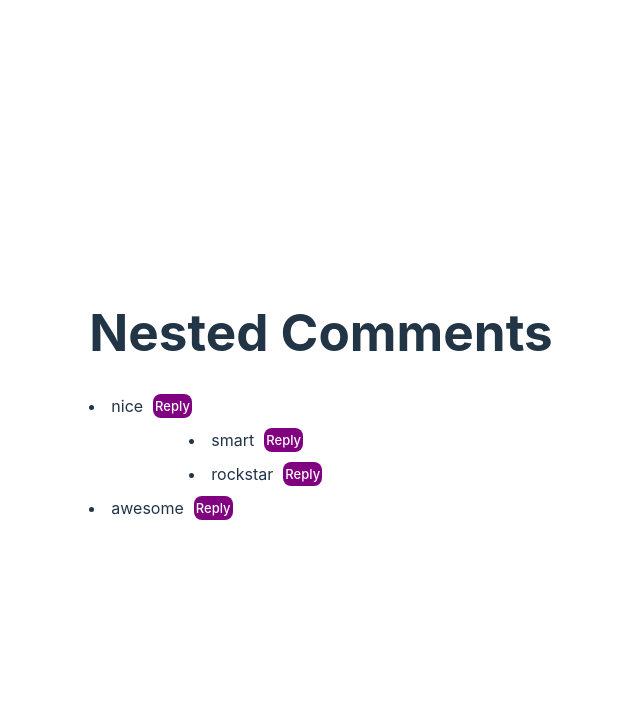
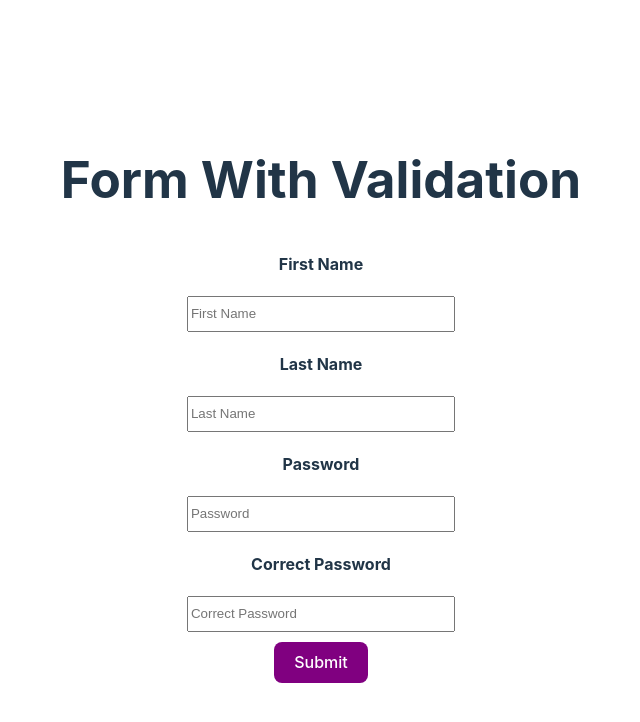
Before and after one commit to saurabhsep99/react-machine-coding, a React (Vite) app: page / in a window 1280 px wide. Shown: the top 722 px of the page, without its empty margins (319-959 px from the left). Built offline with nearby package versions, Linux system fonts and the light colour scheme.

Commit message:
added form validation machine coding solution

```diff
--- a/src/App.tsx
+++ b/src/App.tsx
@@ -1,6 +1,7 @@
 import { useState } from 'react'
 import './App.css'
 import NestedComponents from './components/nested-comments'
+import FormWithValidation from './components/form-with-validation'
 
 function App() {
   const [count, setCount] = useState(0)
@@ -8,8 +9,11 @@ function App() {
   return (
     <>
      <div>
-      <h1>Nested Comments</h1>
-      <NestedComponents/>
+      {/* <h1>Nested Comments</h1>
+      <NestedComponents/> */}
+
+      <h1>Form With Validation</h1>
+        <FormWithValidation/>
      </div>
     </>
   )
--- /dev/null
+++ b/src/components/form-with-validation/index.jsx
@@ -0,0 +1,80 @@
+import { useState, useRef, useEffect } from 'react'
+
+let jsonData = [
+    {
+        id: 1,
+        name: "First Name",
+        placeHolder: 'First Name',
+        type: "text",
+        errorMsg: "Please enter your first name",
+        value: "",
+        isError:false
+    },
+    {
+        id: 2,
+        name: "Last Name",
+        placeHolder: 'Last Name',
+        type: "text",
+        errorMsg: "Please enter your Last name",
+        value: "",
+        isError:false
+    },
+    {
+        id: 3,
+        name: "Password",
+        placeHolder: 'Password',
+        type: "password",
+        errorMsg: "Please enter your Password",
+        value: "",
+        isError:false
+    },
+    {
+        id: 4,
+        name: "Correct Password",
+        placeHolder: 'Correct Password',
+        type: "password",
+        errorMsg: "Please enter Correct Password",
+        value: "",
+        isError:false
+    }
+]
+function FormWithValidation() {
+    const [formData, setFormData] = useState(jsonData || []);
+
+    const handleSubmit=(e)=>{
+           e.preventDefault();
+         let updatedState =  formData.map((item)=>{
+               if(!item.value){
+                 return {...item,isError:true}
+               }
+               else{
+                return {...item,isError:false}
+               }
+           })
+           setFormData(updatedState)
+
+    }
+
+    const handleInputChange=(e,index)=>{
+        let newFormData=[...formData];
+        newFormData[index]={...newFormData[index],value:e.target.value,isError:false};
+        setFormData(newFormData)
+    }
+
+    return (<>
+        <form>
+            {formData?.map((item,index) => (
+                <div style={{display: "flex", gap: "20px",marginBottom: "10px",flexDirection:'column',alignContent:'center',alignItems:'center'}}>
+                    <label style={{fontSize:'medium',fontWeight:'bold',marginTop:'10px'}}>{item.name}  </label>
+                    <input style={{width:'50%',height:'30px'}} type={item.type} placeholder={item.placeHolder} value={item.value || ""} onChange={(e) => handleInputChange(e,index)} />
+                    {item.isError && <span style={{ color: "red" }}>{item.errorMsg}</span>}
+                </div>
+
+
+            ))}
+            <button style={{ backgroundColor: "purple",color:'white' }} onClick={(e) => handleSubmit(e)}>Submit</button>
+        </form>
+    </>)
+}
+
+export default FormWithValidation
```
